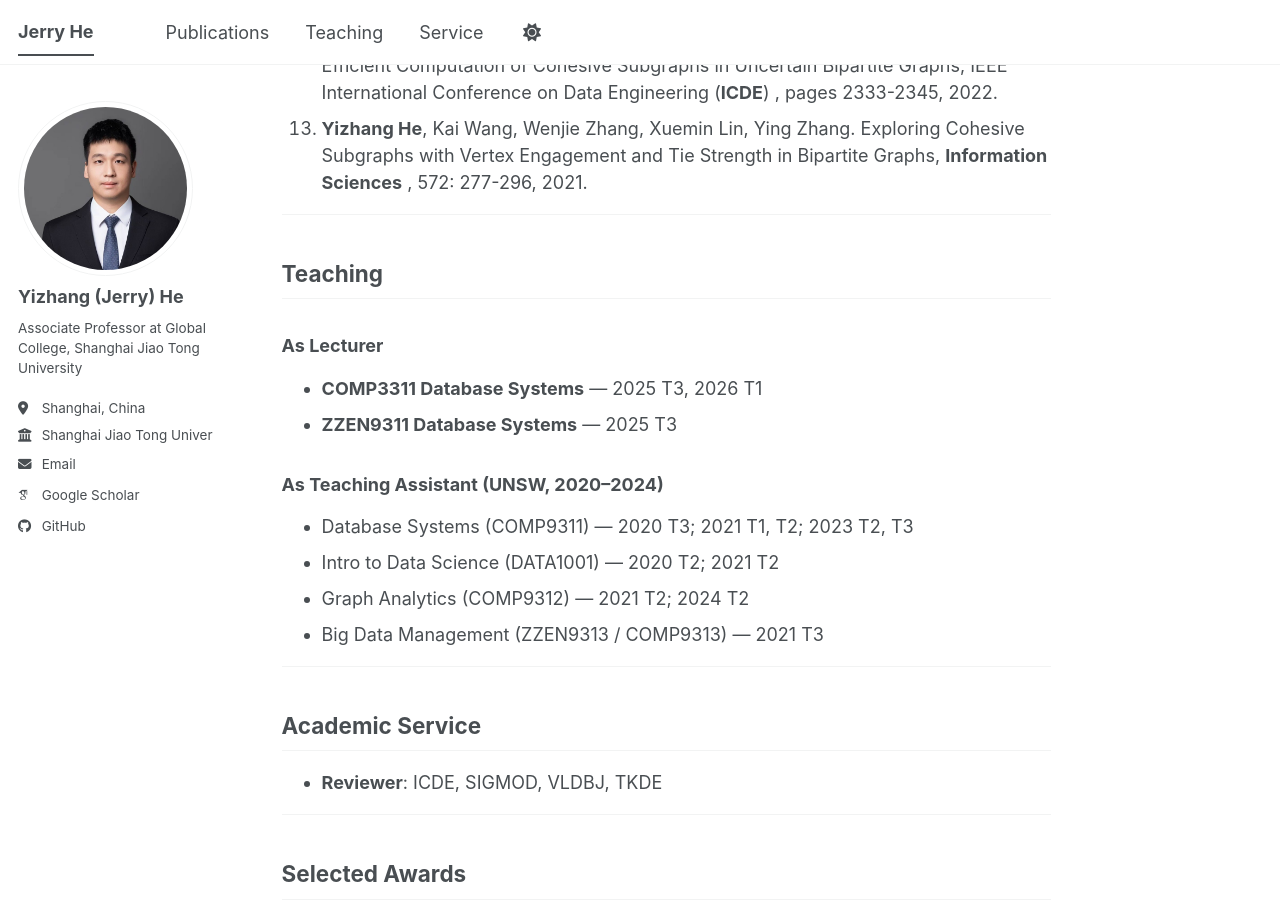
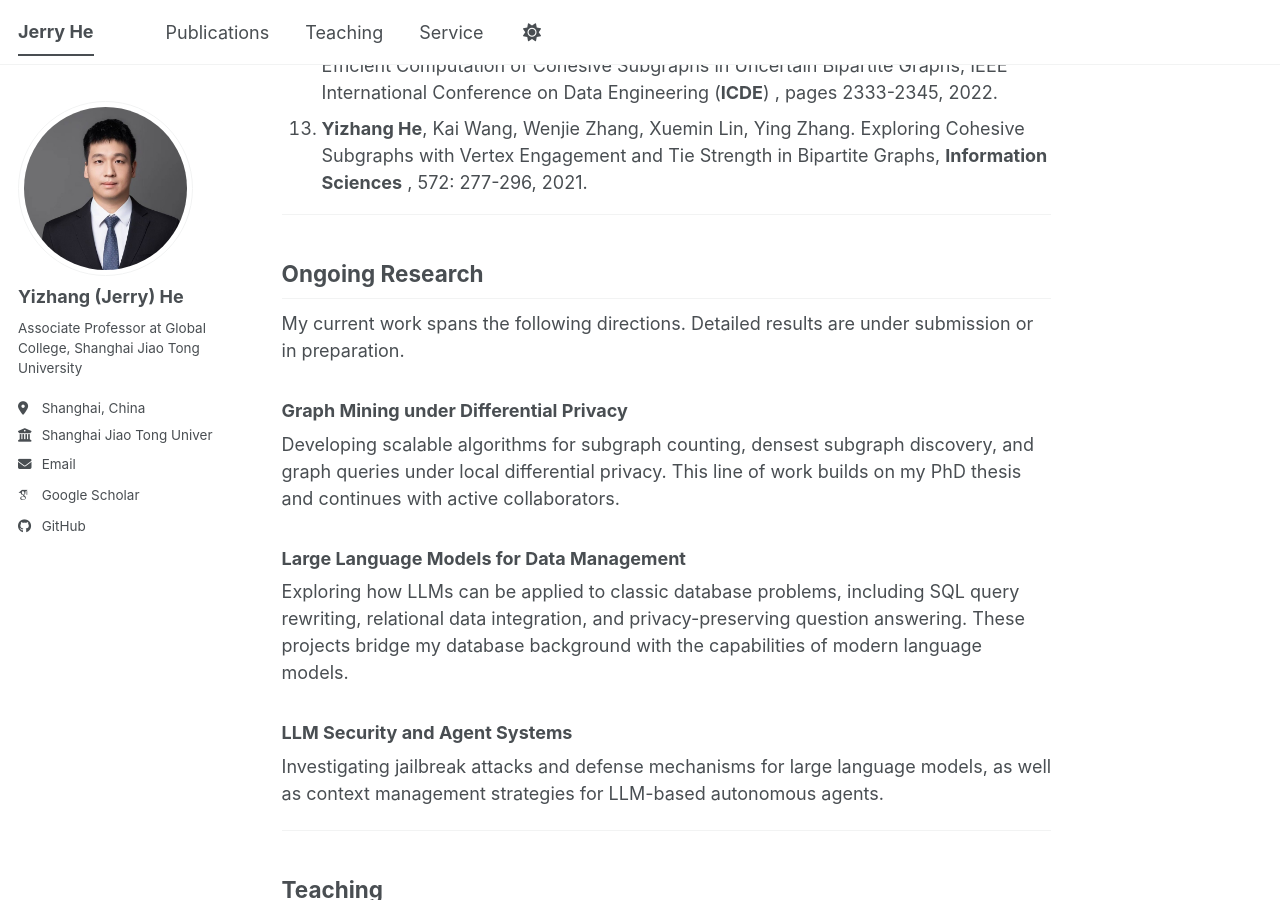
Before and after one commit to jerryUNSW/jerryUNSW.github.io, a Jekyll site: the page built from _pages/about.md, in a window 1280 px wide and 900 px high, scrolled down 1826 px. Built offline with Jekyll 4.4.1, drawn with Linux system fonts in a browser that asks for light colours; some web fonts are replaced; a script bundle is joined from its source files by our own code; library files that are not in the unit come from our copies.

Commit message:
Add Ongoing Research section: Graph Mining DP, LLM+DB, LLM Security+Agent

```diff
--- a/_pages/about.md
+++ b/_pages/about.md
@@ -40,6 +40,21 @@ Also available on [Google Scholar](https://scholar.google.com/citations?user=AeA
 
 ---
 
+## <span id="ongoing">Ongoing Research</span>
+
+My current work spans the following directions. Detailed results are under submission or in preparation.
+
+### Graph Mining under Differential Privacy
+Developing scalable algorithms for subgraph counting, densest subgraph discovery, and graph queries under local differential privacy. This line of work builds on my PhD thesis and continues with active collaborators.
+
+### Large Language Models for Data Management
+Exploring how LLMs can be applied to classic database problems, including SQL query rewriting, relational data integration, and privacy-preserving question answering. These projects bridge my database background with the capabilities of modern language models.
+
+### LLM Security and Agent Systems
+Investigating jailbreak attacks and defense mechanisms for large language models, as well as context management strategies for LLM-based autonomous agents.
+
+---
+
 ## <span id="teaching">Teaching</span>
 
 ### As Lecturer
```
